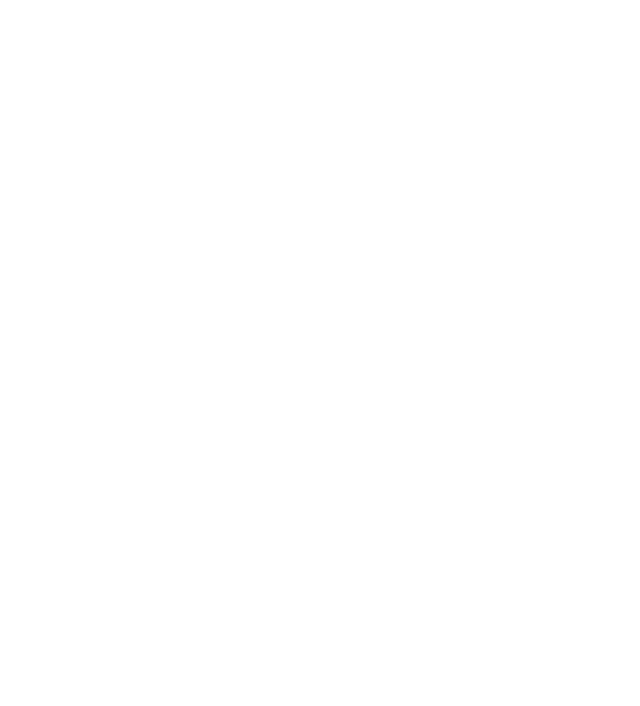
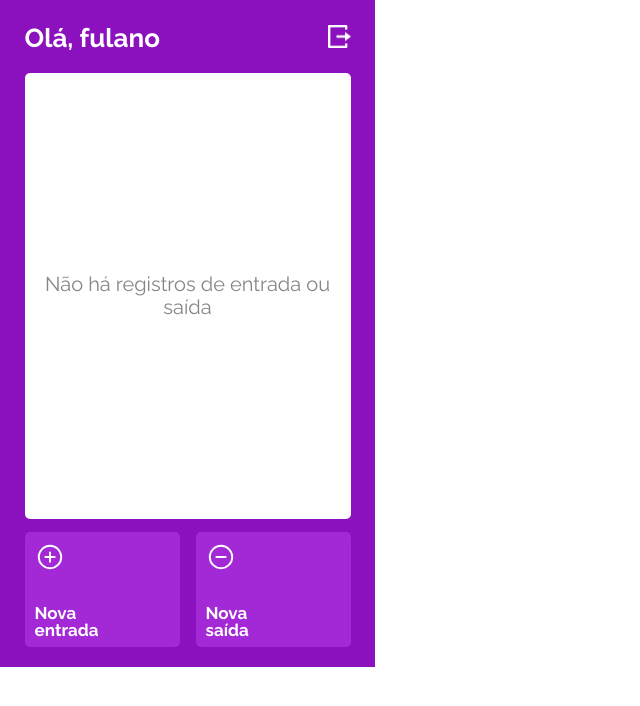
Before and after one commit to taianaazevedo/projeto14-mywallet-front, a React (Create React App) app: page /home in a window 1280 px wide. Before the commit this address had no page. Shown: the top 706 px of the page, without its empty margins (0-640 px from the left). Built offline with nearby package versions, Linux system fonts and the light colour scheme.

Commit message:
tela home ok

```diff
--- a/public/index.html
+++ b/public/index.html
@@ -15,5 +15,7 @@
   <noscript>You need to enable JavaScript to run this app.</noscript>
   <div id="root"></div>
 </body>
+<script type="module" src="https://unpkg.com/ionicons@5.5.2/dist/ionicons/ionicons.esm.js"></script>
+<script nomodule src="https://unpkg.com/ionicons@5.5.2/dist/ionicons/ionicons.js"></script>
 
 </html>
--- a/src/App.js
+++ b/src/App.js
@@ -1,6 +1,7 @@
 import { BrowserRouter, Routes, Route } from "react-router-dom"
 import TelaLogin from "./pages/TelaLogin/TelaLogin"
 import TelaCadastro from "./pages/TelaCadastro/TelaCadastro"
+import TelaHome from "./pages/TelaHome/TelaHome"
 
 export default function App() {
     return (
@@ -9,8 +10,8 @@
                 <Routes>
                     <Route path="/" element={<TelaLogin />} />
                     <Route path="/cadastro" element={<TelaCadastro/>}/>
-                    {/* <Route path="/home" element={}/>
-                    <Route path="/nova-entrada" element={}/>
+                    <Route path="/home" element={<TelaHome />} />
+                    {/* <Route path="/nova-entrada" element={}/>
                     <Route path="nova-saida" element={}/> */}
                 </Routes>
             </BrowserRouter>
--- a/src/components/Container.js
+++ b/src/components/Container.js
@@ -6,6 +6,7 @@
     background-color: #8C11BE;
     display: flex;
    flex-direction: column;
+   align-items: center;
 
 
 `
--- a/src/components/GlobalStyle.js
+++ b/src/components/GlobalStyle.js
@@ -19,7 +19,7 @@
 	padding: 0;
 	border: 0;
 	font-size: 100%;
-	font-family: 'Raleway', sans-serif;
+	font-family: 'Raleway';
 	font: inherit;
 	vertical-align: baseline;
 }
--- a/src/pages/TelaCadastro/style.js
+++ b/src/pages/TelaCadastro/style.js
@@ -28,7 +28,7 @@
 
     p{
         color:#FFFFFF;
-        font-weight: 400;
+        font-weight: 700;
         font-size: 14px;
         line-height: 17px;
         text-decoration: none;
--- a/src/pages/TelaHome/TelaHome.js
+++ b/src/pages/TelaHome/TelaHome.js
@@ -0,0 +1,103 @@
+import styled from "styled-components"
+import { Container } from "../../components/Container"
+import exit from "../../assets/Exit.png"
+
+export default function Home() {
+    return (
+        <Container>
+            <Header>
+                <p>Olá, fulano</p>
+                <img src={exit} />
+            </Header>
+            <Registros>
+                <p>Não há registros de entrada ou saída</p>
+            </Registros>
+
+            <AddInfo>
+                <div className="addEntrada">
+                    <ion-icon name="add-circle-outline"></ion-icon>
+                    <p>Nova <br /> entrada</p>
+                </div>
+                <div className="addSaida">
+                    <ion-icon name="remove-circle-outline"></ion-icon>
+                    <p>Nova <br/> saída</p>
+                </div>
+            </AddInfo>
+        </Container>
+    )
+}
+
+const Header = styled.div`
+    width: 326px;
+    margin-top: 25px;
+    display: flex;
+    justify-content: space-between;
+
+
+ p {
+    font-family: 'Raleway';
+    font-style: normal;
+    font-weight: 700;
+    font-size: 26px;
+    color: #FFFFFF;
+    }
+    img {
+        width:23px;
+        height: 23px;
+    }
+
+`
+
+const Registros = styled.div`
+    width: 326px;
+    height: 446px;
+    background-color: #FFFFFF;
+    margin-top: 22px;
+    border-radius: 5px;
+    p{
+    margin-top: 200px;
+    font-family: 'Raleway';
+    font-style: normal;
+    font-weight: 400;
+    font-size: 20px;
+    line-height: 23px;
+    text-align: center;
+    color: #868686;
+    }
+
+`
+
+const AddInfo = styled.div`
+    width: 326px;
+    display: flex;
+    justify-content: space-between;
+    p{
+        font-family: 'Raleway';
+        font-style: normal;
+        font-weight: 700;
+        font-size: 17px;
+        color: #FFFFFF;
+        margin-left: 10px;
+        margin-top: 30px;
+    }
+    .addEntrada {
+        margin-top: 13px;
+        width:155px;
+        height: 115px;
+        background-color: #A328D6;
+        border-radius: 5px;
+    }
+    .addSaida {
+        margin-top: 13px;
+        width:155px;
+        height: 115px;
+        background-color: #A328D6;
+        border-radius: 5px;
+    }
+    ion-icon {
+        font-size: 30px;
+        color: #FFFFFF;
+        margin-left: 10px;
+        margin-top: 10px;
+    }
+`
--- a/src/pages/TelaLogin/style.js
+++ b/src/pages/TelaLogin/style.js
@@ -27,7 +27,7 @@
 
     p{
         color:#FFFFFF;
-        font-weight: 400;
+        font-weight: 700;
         font-size: 14px;
         line-height: 17px;
         text-decoration: none;
```
Also changed, not shown: src/assets/Exit.png (added).
